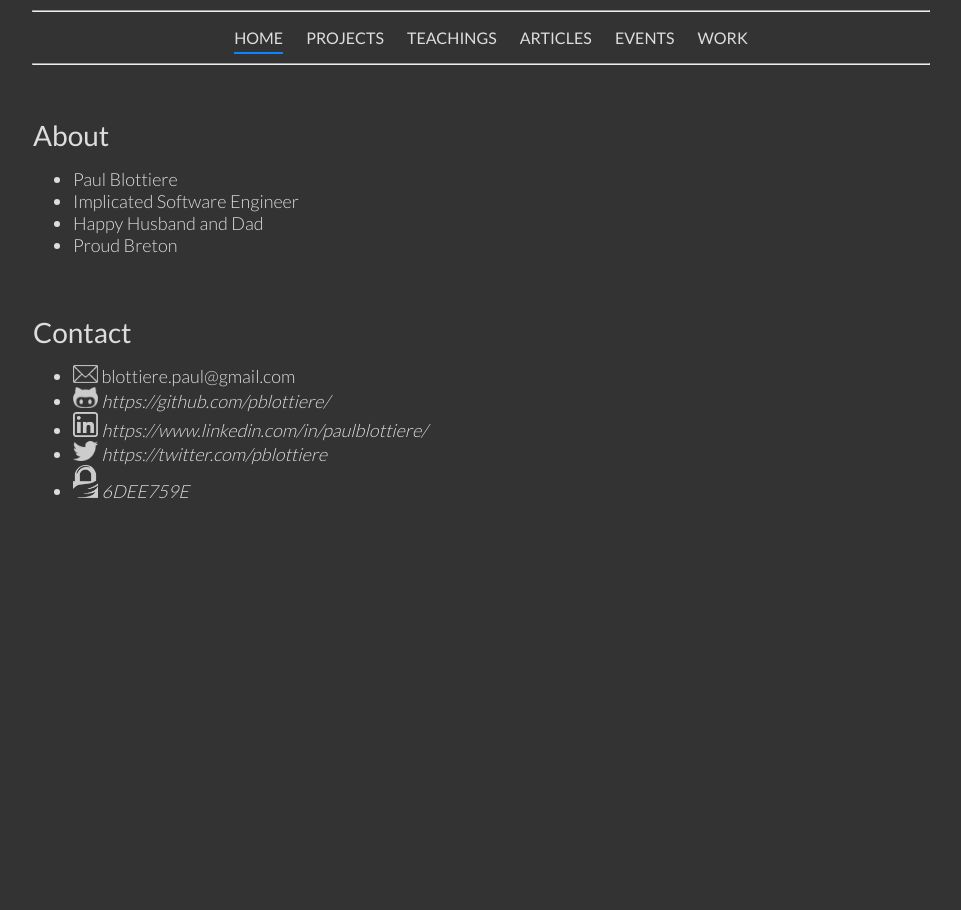
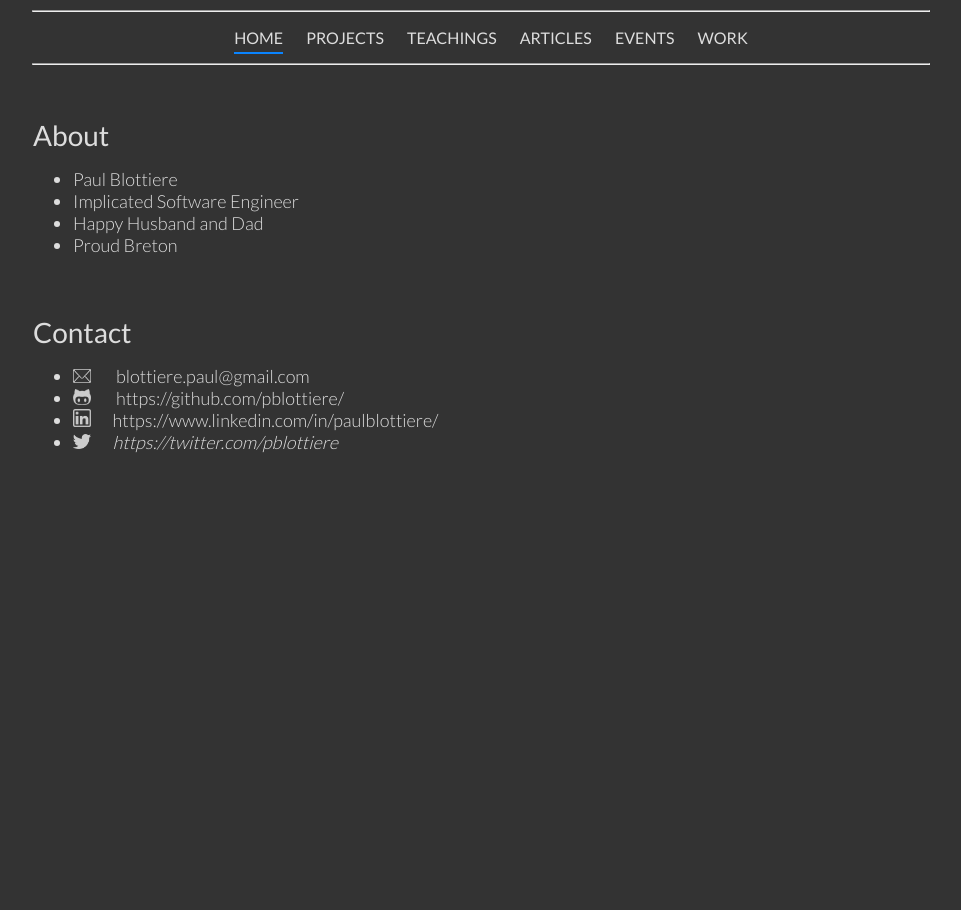
Before and after one commit to pblottiere/pblottiere.github.io, a Jekyll site: the page built from index.md, in a window 1280 px wide. Shown: the whole page, without its empty margins (159-1120 px from the left). Built offline with Jekyll 4.4.1, drawn with Linux system fonts in a browser that asks for light colours; comment, search, counter and statistics services are not loaded; our own code applies the rules of GitHub Pages for plain Markdown files.

Commit message:
Update contact part

```diff
--- a/index.md
+++ b/index.md
@@ -12,8 +12,7 @@ layout: left
 <br/>
 # Contact
 
-  - {:.item} <img src="mail.png" alt="alt text" width="25px"> blottiere.paul@gmail.com
-  - {:.item} <img src="github.png" alt="alt text" width="25px"> <a href="https:/github.com/pblottiere/"> _https://github.com/pblottiere/_</a>
-  - {:.item} <img src="in.png" alt="alt text" width="25px"> <a href="https://www.linkedin.com/in/paulblottiere/"> _https://www.linkedin.com/in/paulblottiere/_</a>
-  - {:.item} <img src="twitter.png" alt="alt text" width="25px"><a href="https://twitter.com/pblottiere"> _https://twitter.com/pblottiere_</a>
-  - {:.item} <img src="gpg.png" alt="alt text" width="25px"><a href="gpg_public.asc"> _6DEE759E_</a>
+  - {:.item} <img src="mail.png" alt="alt text" width="18px"> &emsp; blottiere.paul@gmail.com
+  - {:.item} <img src="github.png" alt="alt text" width="18px"> <a href="https:/github.com/pblottiere/"> &emsp; https://github.com/pblottiere/</a>
+  - {:.item} <img src="in.png" alt="alt text" width="18px"> <a href="https://www.linkedin.com/in/paulblottiere/"> &emsp;https://www.linkedin.com/in/paulblottiere/</a>
+  - {:.item} <img src="twitter.png" alt="alt text" width="18px"><a href="https://twitter.com/pblottiere"> &emsp;_https://twitter.com/pblottiere_</a>
```
